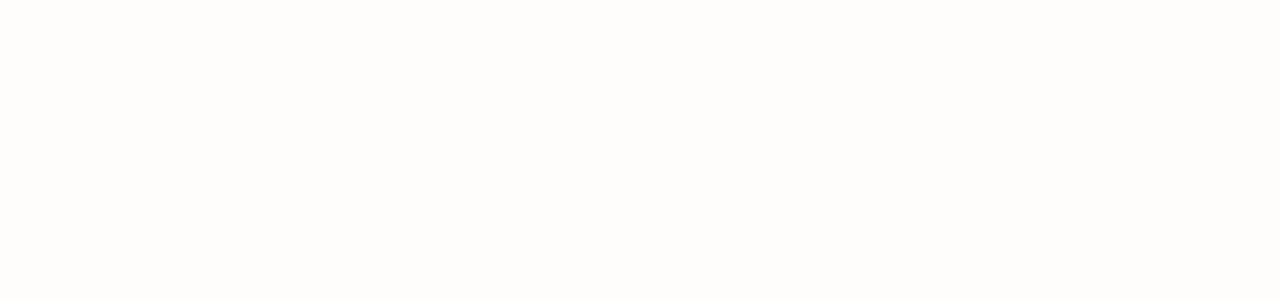
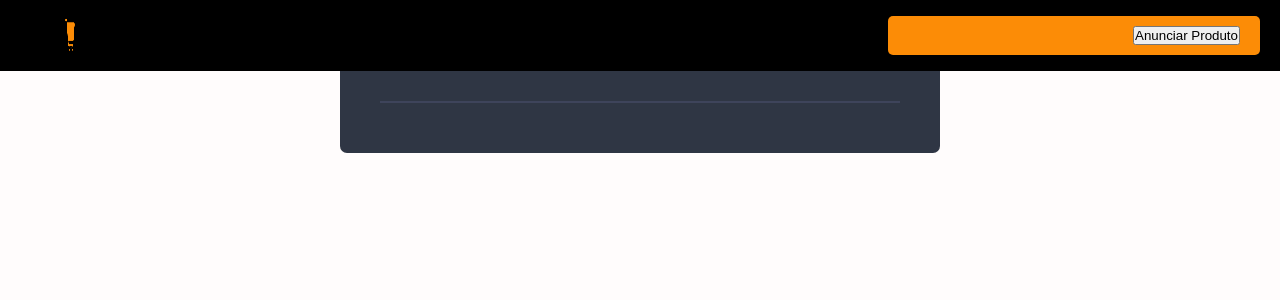
Before and after one commit to vintinls/Trab-Final-Grupo3, a React (Vite) app in the folder Trab-Final-Grupo3/: page /more/1 in a window 1280 px wide. Before the commit this address had no page. Shown: the top 300 px of the page. Built offline with nearby package versions, Linux system fonts and the light colour scheme.

Commit message:
Commit more

```diff
--- a/Trab-Final-Grupo3/src/pages/More/index.jsx
+++ b/Trab-Final-Grupo3/src/pages/More/index.jsx
@@ -1,14 +1,39 @@
-import Header2 from '../../components/Header2'
-import './style.css'
-
-import React from 'react'
+import { useParams } from "react-router-dom";
+import Header from "../../components/Header";
+import "./style.css";
+import { useEffect, useState } from "react";
+import axios from "axios";
 
 function More() {
+  const [ler, setLer] = useState({});
+  const { id } = useParams();
+
+  useEffect(() => {
+    axios
+      .get(`localhost:8080/api/produtos/${id}`)
+      .then((response) => {
+        setLer(response.data);
+        console.log(ler.titulo);
+      })
+      .catch(() => console.log("Erro na requisição!"));
+  }, []);
+
   return (
     <div>
-      <Header2/>
+      <Header />
+      <main>
+        <div className="cards">
+          <div className="card">
+            <header>
+              <h2>{ler.titulo}</h2>
+            </header>
+            <div className="line" />
+            <p>{ler.conteudo}</p>
+          </div>
+        </div>
+      </main>
     </div>
-  )
+  );
 }
 
-export default More
+export default More;
--- a/Trab-Final-Grupo3/src/routes/AppRouter.jsx
+++ b/Trab-Final-Grupo3/src/routes/AppRouter.jsx
@@ -11,7 +11,7 @@
     <Routes>
       <Route path="/" element={<Feed />} />
       <Route path="/produtos" element={<Produtos />} />
-      <Route path="/more" element={<More />} />
+      <Route path="/more/:id" element={<More />} />
       <Route path="/update" element={<Update />} />
     </Routes>
   );
```
